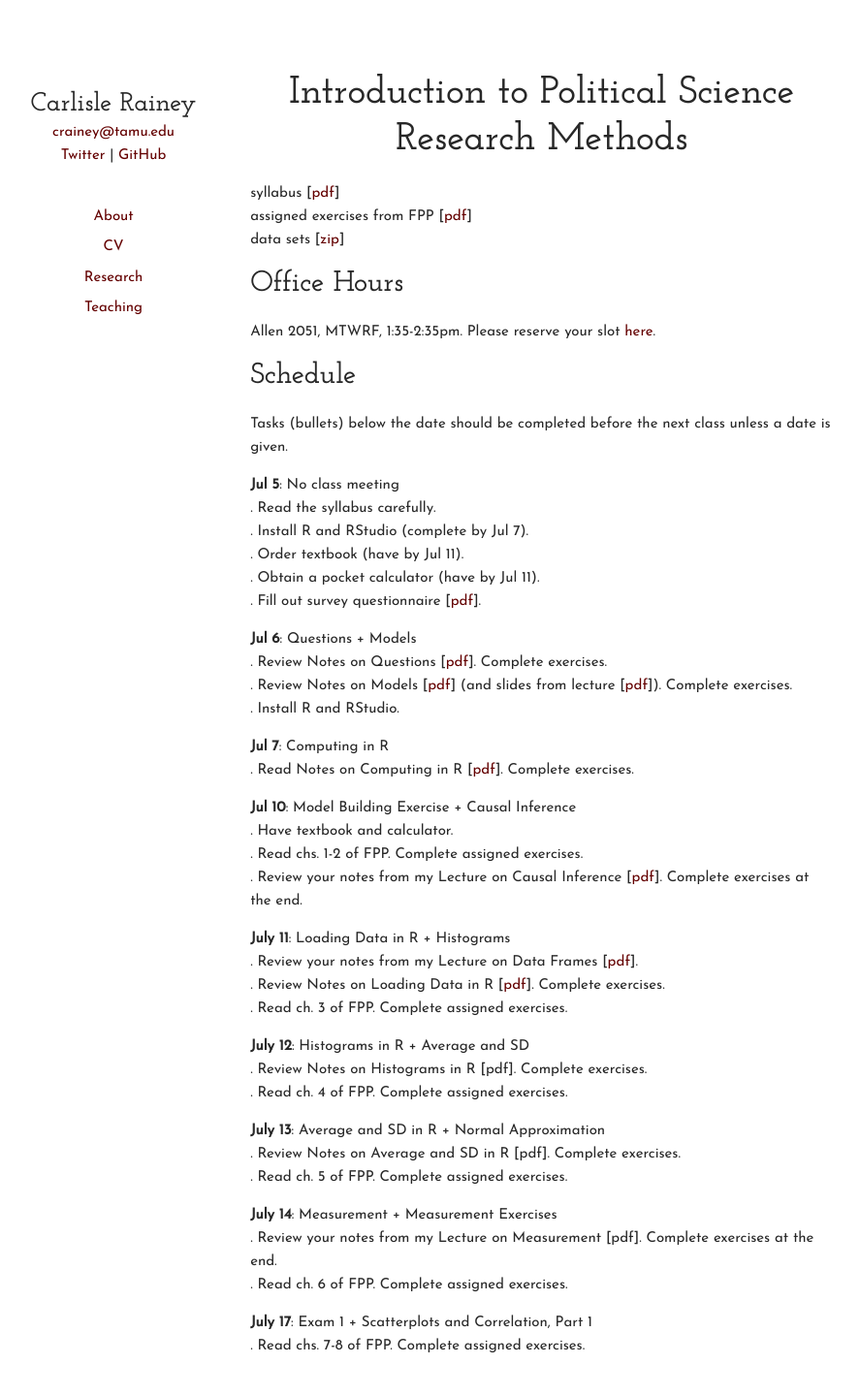
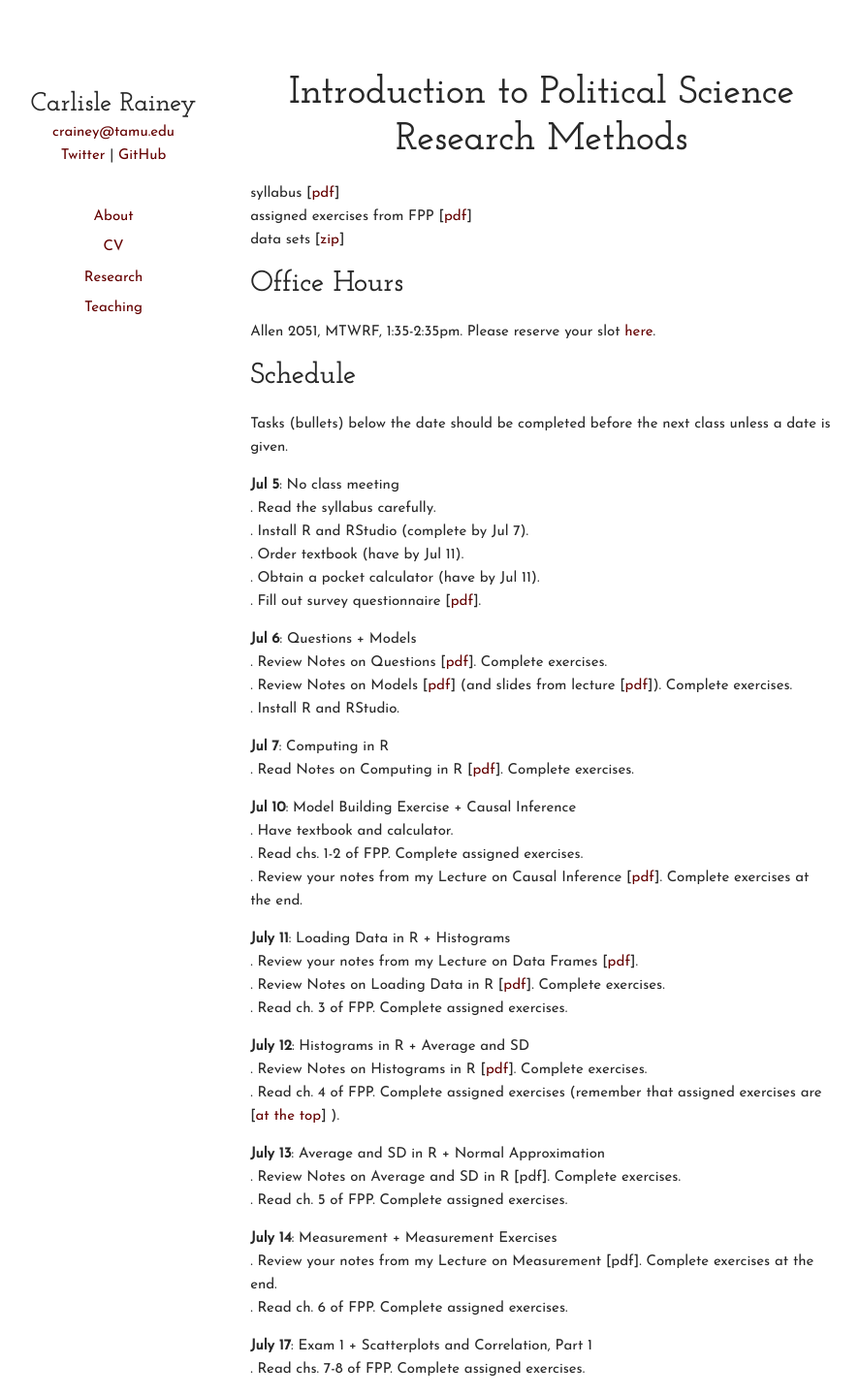
Before and after one commit to carlislerainey/carlislerainey.github.io, a Jekyll site: the page built from teaching/pols-209/index.md, in a window 1280 px wide. Shown: the whole page at 97% size, without its empty margins (204-1091 px from the left). Built offline with Jekyll 4.4.1, drawn with Linux system fonts in a browser that asks for light colours; before the commit the page ends 1416 px from its top, so only the background shows below that.

Commit message:
add histograms in R

```diff
--- a/teaching/pols-209/index.md
+++ b/teaching/pols-209/index.md
@@ -43,8 +43,8 @@ Tasks (bullets) below the date should be completed before the next class unless
 . Read ch. 3 of FPP. Complete assigned exercises.
 
 **July 12**: Histograms in R + Average and SD
-. Review Notes on Histograms in R [pdf]. Complete exercises.
-. Read ch. 4 of FPP. Complete assigned exercises.
+. Review Notes on Histograms in R [[pdf](files/notes-08-histograms-r.pdf)]. Complete exercises.
+. Read ch. 4 of FPP. Complete assigned exercises (remember that assigned exercises are [[at the top](files/fpp-exercises.pdf)] ).
 
 **July 13**: Average and SD in R + Normal Approximation
 . Review Notes on Average and SD in R [pdf]. Complete exercises.
```
Also changed, not shown: 1 other file.
